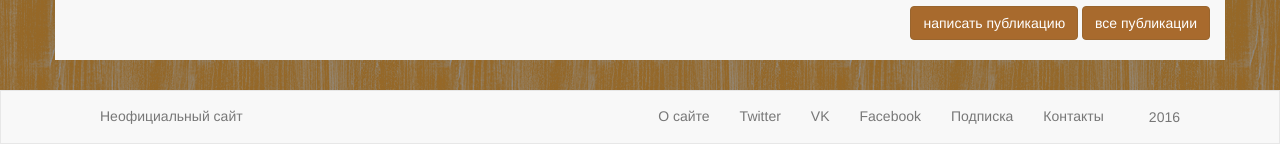
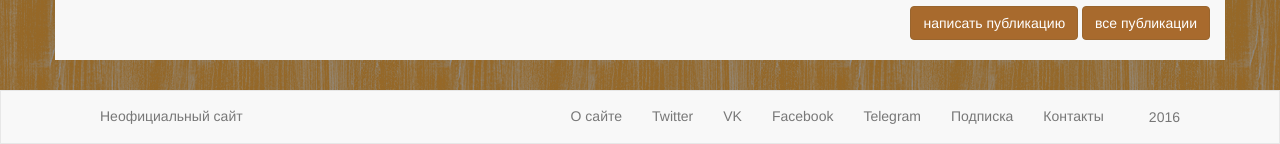
Before and after one commit to rust-lang-ru/rustycrate.ru, a Jekyll site: the page built from index.html, in a window 1280 px wide. Shown: the part 2137-2281 px from the top of the page. Built offline with Jekyll 4.4.1, drawn with Linux system fonts in a browser that asks for light colours; nearby versions of some CDN libraries; comment, search, counter and statistics services are not loaded.

Commit message:
Добавляем ссылку на канал

```diff
--- a/_includes/footer.html
+++ b/_includes/footer.html
@@ -24,6 +24,9 @@
                     <a href="https://www.facebook.com/rustycrate/" target="blank" class="navbar-link">Facebook</a>
                 </li>
                 <li>
+                    <a href="https://telegram.org/rustycrate" target="blank" class="navbar-link">Telegram</a>
+                </li>
+                <li>
                     <a href="http://feeds.feedburner.com/rustycrate/yMtS" class="navbar-link">Подписка</a>
                 </li>
                 <li><a href="/contacts.html">Контакты</a></li>
```
